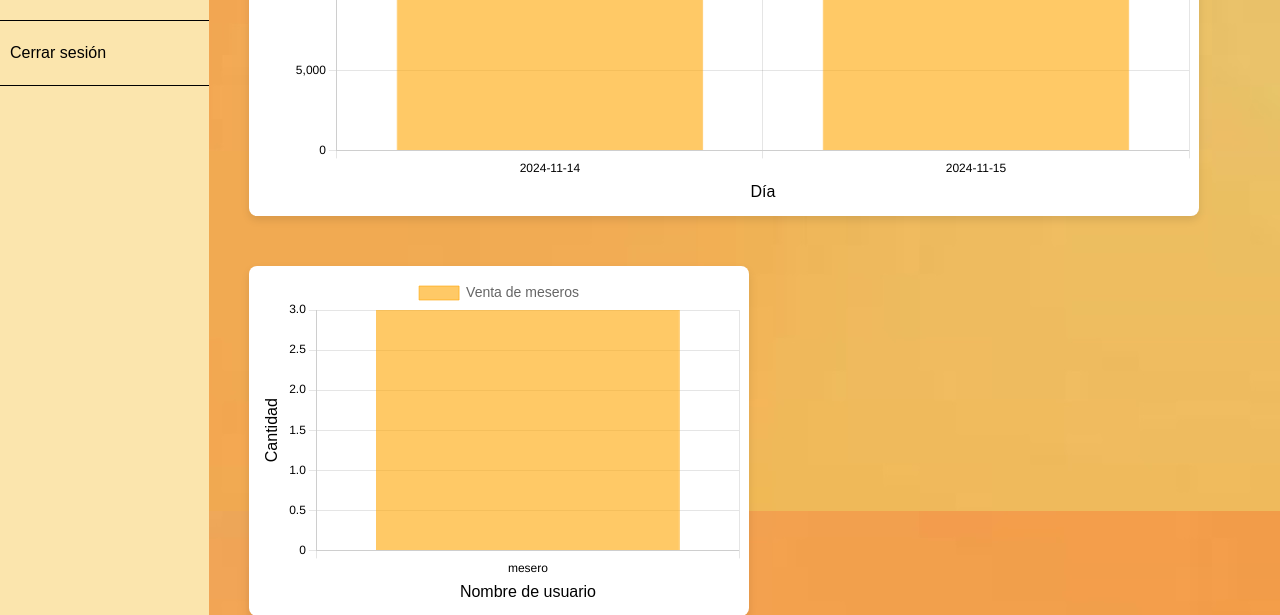
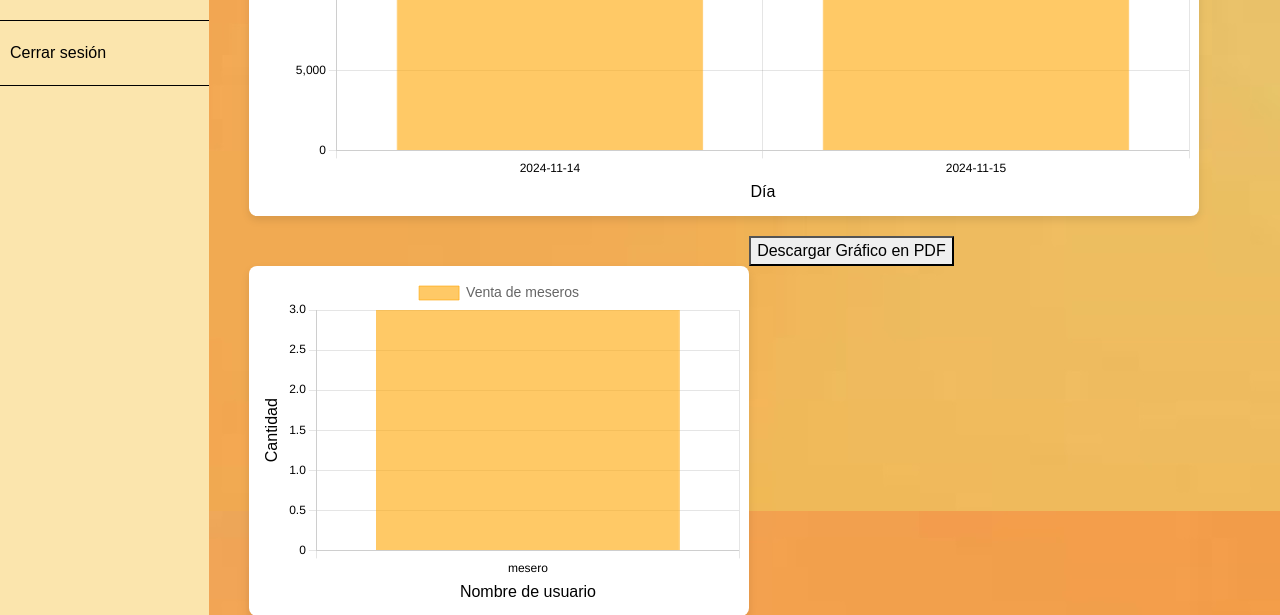
Before and after one commit to Juandoqg/Restaurant, a Django app: page /administrador/ in a window 1280 px wide. Shown: the part 569-1184 px from the top of the page. Run offline with Django 5.2, Linux system fonts and the light colour scheme; a user stored in the database is signed in; data comes from the database, SQL or seed files in the repository; some libraries are stand-ins or nearby versions.

Commit message:
guardado de pdfs

```diff
--- a/myapp/static/js/grafico.js
+++ b/myapp/static/js/grafico.js
@@ -52,6 +52,11 @@ console.log('Total venta mesas:', total_venta_mesas);
       crearGrafico(fechasAgrupadas, valoresSumados);
       crearGrafico2(meseros,ventas);
       crearGrafico3(mesas, ventas_mesas, total_venta_mesas);
+      document.getElementById('descargar-pdf').addEventListener('click', function() {
+        descargarPDF('histograma', 'grafico_ventas_dia.pdf', 950, 750); // Tamaños del primer gráfico
+        descargarPDF('meseros', 'grafico_ventas_meseros.pdf', 500, 350); // Tamaños del segundo gráfico
+        descargarPDF('mesas', 'grafico_ventas_mesas.pdf', 500, 500);
+      });
     })
     .catch(error => {
       console.error("Error al obtener los datos:", error);
@@ -291,3 +296,18 @@ const crearGrafico3 = (mesas, ventas_mesas, total_venta_mesas) => {
     }
   });
 };
+
+function descargarPDF(canvasId, nombreArchivo, width, height) {
+  const { jsPDF } = window.jspdf; // Acceder a jsPDF v2.x
+  const doc = new jsPDF();
+
+  // Convertir el gráfico en imagen
+  const canvas = document.getElementById(canvasId);
+  const imgData = canvas.toDataURL('image/png'); // Convertir el canvas a imagen
+
+  // Agregar la imagen al PDF
+  doc.addImage(imgData, 'PNG', 10, 10, width * 0.75, height * 0.75); // Ajustar el tamaño al 75% del canvas original
+
+  // Guardar el PDF
+  doc.save(nombreArchivo);
+}
--- a/myapp/templates/administrador.html
+++ b/myapp/templates/administrador.html
@@ -7,6 +7,8 @@
     <link rel="stylesheet" href="https://stackpath.bootstrapcdn.com/bootstrap/4.5.2/css/bootstrap.min.css" />
     <link rel="stylesheet" href="https://cdnjs.cloudflare.com/ajax/libs/font-awesome/5.15.1/css/all.min.css" />
     <link rel="stylesheet" type="text/css" href="{% static 'css/Administrador.css' %}" />
+    <script src="https://cdnjs.cloudflare.com/ajax/libs/jspdf/2.5.1/jspdf.umd.min.js"></script>
+
     <title>Administrador</title>
   </head>
 
@@ -62,6 +64,8 @@
                 <canvas id="mesas" width="500" height="500"></canvas>
             </div>
         </div>
+        <button id="descargar-pdf">Descargar Gráfico en PDF</button>
+
     </div>
 
     </div>
```
